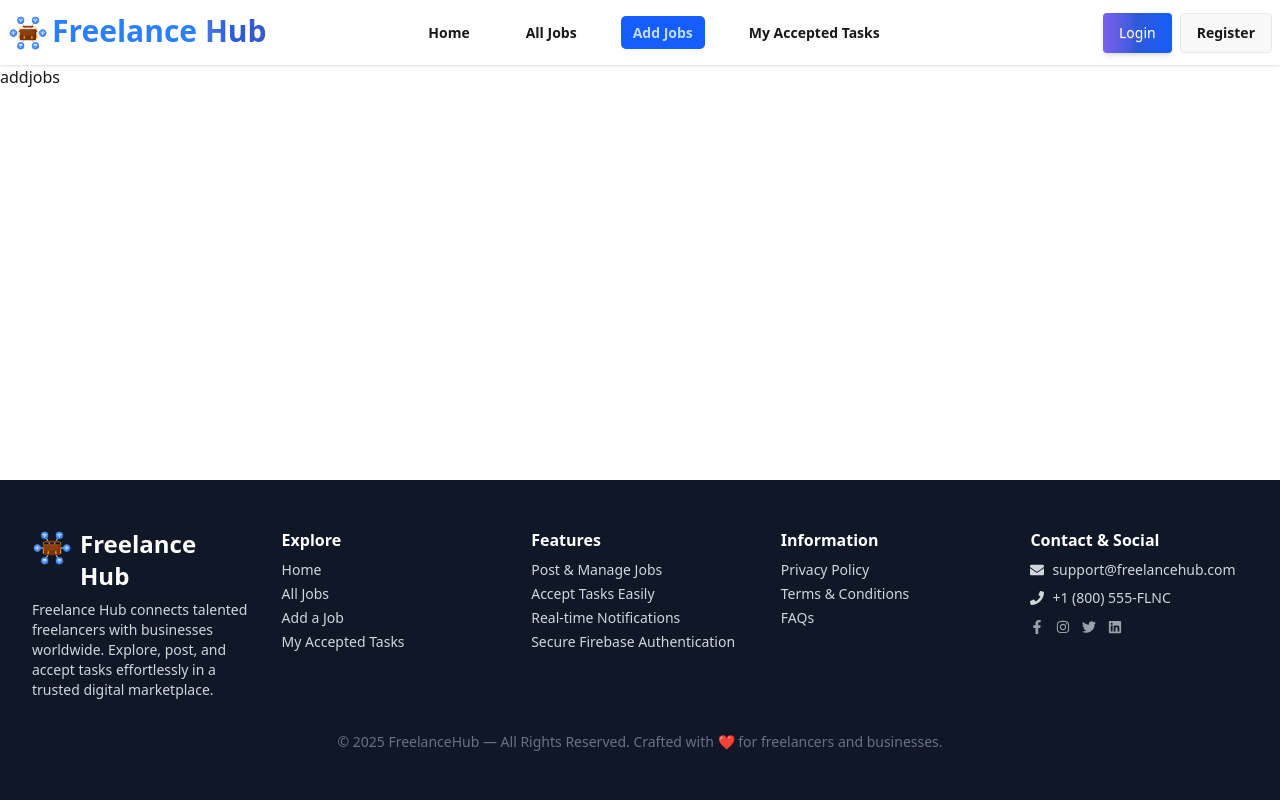
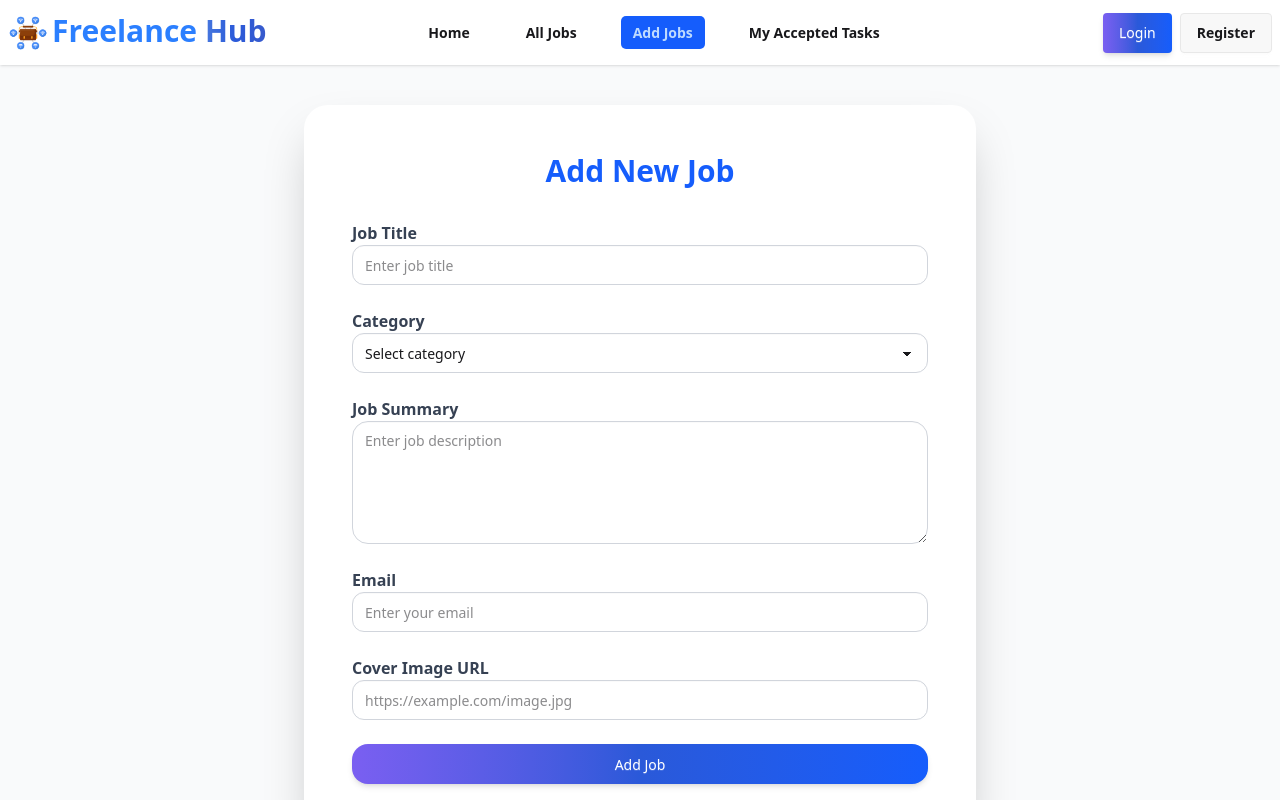
Before and after one commit to shanaztuli/freelanceHub-client, a React (Vite) app: page /addJobs in a window 1280 px wide. Shown: the top 800 px of the page. Built offline with nearby package versions, Linux system fonts and the light colour scheme; no server answers.

Commit message:
complete the add jobs page and latest jobs in home page

```diff
--- a/src/Pages/AddJobs.jsx
+++ b/src/Pages/AddJobs.jsx
@@ -1,11 +1,140 @@
-import React from 'react';
+import React, { use } from "react";
+import { AuthContext } from "../AuthContext/AuthProvider";
+import { toast } from "react-toastify";
 
 const AddJobs = () => {
-    return (
-        <div>
-           addjobs
-        </div>
-    );
+    const {user} = use(AuthContext)
+  const handleSubmit = (e) => {
+    e.preventDefault();
+
+
+
+    const form = e.target;
+    const title = form.title.value;
+    const category = form.category.value;
+    const summary = form.summary.value;
+    const coverImage = form.coverImage.value;
+   const postedDate = new Date().toISOString();
+   const postedBy = user?.displayName;
+   const userEmail = user?.email;
+     const formData={
+        title,category,summary,coverImage,postedDate,postedBy,userEmail
+    }
+fetch("http://localhost:5001/jobs", {
+  method: "POST",
+  headers: {
+    "Content-Type": "application/json",
+  },body:JSON.stringify(formData)
+}).then(res=>res.json()).then(data=>{
+    console.log(data)
+    toast('You sussceefully added The Job');
+}).catch(error =>{
+    toast(error);
+})
+
+    form.reset();
+  };
+
+  return (
+    <div className="min-h-screen bg-gray-50 flex flex-col justify-center items-center py-10 px-4">
+      <div className="bg-white shadow-2xl rounded-3xl w-full max-w-2xl p-8 md:p-12">
+        <h2 className="text-3xl font-bold text-center mb-8 text-blue-600">
+          Add New Job
+        </h2>
+
+        <form onSubmit={handleSubmit} className="space-y-6">
+          {/* Job Title */}
+          <div>
+            <label className="label font-semibold text-gray-700">
+              Job Title
+            </label>
+            <input
+              type="text"
+              name="title"
+              required
+              placeholder="Enter job title"
+              className="input w-full rounded-xl border-gray-300 focus:ring-2 focus:ring-blue-400"
+            />
+          </div>
+
+          {/* Category Dropdown */}
+          <div>
+            <label className="label font-semibold text-gray-700">
+              Category
+            </label>
+            <select
+              name="category"
+              required
+              defaultValue=""
+              className="select w-full rounded-xl border-gray-300 focus:ring-2 focus:ring-blue-400"
+            >
+              <option value="" disabled>
+                Select category
+              </option>
+              <option value="Web Development">Web Development</option>
+              <option value="Digital Marketing">Digital Marketing</option>
+              <option value="Graphics Designing">Graphics Designing</option>
+              <option value="Writing & Translation">
+                Writing & Translation
+              </option>
+              <option value="Video & Animation">Video & Animation</option>
+              <option value="Other">Other</option>
+            </select>
+          </div>
+
+          {/* Job Summary */}
+          <div>
+            <label className="label font-semibold text-gray-700">
+              Job Summary
+            </label>
+            <textarea
+              name="summary"
+              rows="5"
+              placeholder="Enter job description"
+              required
+              className="textarea w-full rounded-2xl border-gray-300 focus:ring-2 focus:ring-blue-400"
+            ></textarea>
+          </div>
+          {/* user email */}
+
+          <div>
+            <label className="label font-semibold text-gray-700">
+               Email
+            </label>
+            <input
+              type="email"
+              name="userEmail"
+
+              placeholder="Enter your email"
+              className="input w-full rounded-xl border-gray-300 focus:ring-2 focus:ring-blue-400"
+            />
+          </div>
+
+          {/* Cover Image URL */}
+          <div>
+            <label className="label font-semibold text-gray-700">
+              Cover Image URL
+            </label>
+            <input
+              type="url"
+              name="coverImage"
+              required
+              placeholder="https://example.com/image.jpg"
+              className="input w-full rounded-xl border-gray-300 focus:ring-2 focus:ring-blue-400"
+            />
+          </div>
+
+          {/* Submit Button */}
+          <button
+            type="submit"
+            className="btn w-full btn-primary hover:bg-blue-700 text-white font-bold py-3 rounded-2xl transition-colors"
+          >
+            Add Job
+          </button>
+        </form>
+      </div>
+    </div>
+  );
 };
 
 export default AddJobs;
--- a/src/Pages/Home.jsx
+++ b/src/Pages/Home.jsx
@@ -2,15 +2,31 @@ import React from 'react';
 import Banner from '../Components/Banner';
 import TopCategories from '../Components/TopCategories';
 import AboutPlatform from '../Components/AboutPlatform';
+import { useLoaderData } from 'react-router';
+import JobCard from '../Components/JobCard';
 
 const Home = () => {
+  const latestData = useLoaderData();
     return (
-        <div>
+      <div>
+        <Banner></Banner>
+        <h1 className="text text-center font-bold text-3xl my-3 mt-4 ">
+          All Latest Jobs{" "}
+        </h1>
+        <p className="text-center text-lg md:text-xl text-gray-700 mb-6">
+          Stay ahead with the newest job opportunities on our platform! Discover
+          the latest freelance projects, explore diverse categories, and connect
+          with top employers to kickstart your next exciting venture.
+        </p>
 
-          <Banner></Banner>
-          <TopCategories></TopCategories>
-          <AboutPlatform></AboutPlatform>
+        <div className="grid grid-cols-1 sm:grid-cols-2 md:grid-cols-3  lg:grid-cols-4 gap-3">
+          {latestData.map((job, index) => (
+            <JobCard key={index} job={job}></JobCard>
+          ))}
         </div>
+        <TopCategories></TopCategories>
+        <AboutPlatform></AboutPlatform>
+      </div>
     );
 };
 
--- a/src/Route/Router.jsx
+++ b/src/Route/Router.jsx
@@ -19,6 +19,7 @@ import MyAcceptedTasks from "../Pages/MyAcceptedTasks";
      children: [
        {
          index: true,
+         loader: () => fetch("http://localhost:5001/latest-jobs"),
 
          Component: Home,
        },
```
